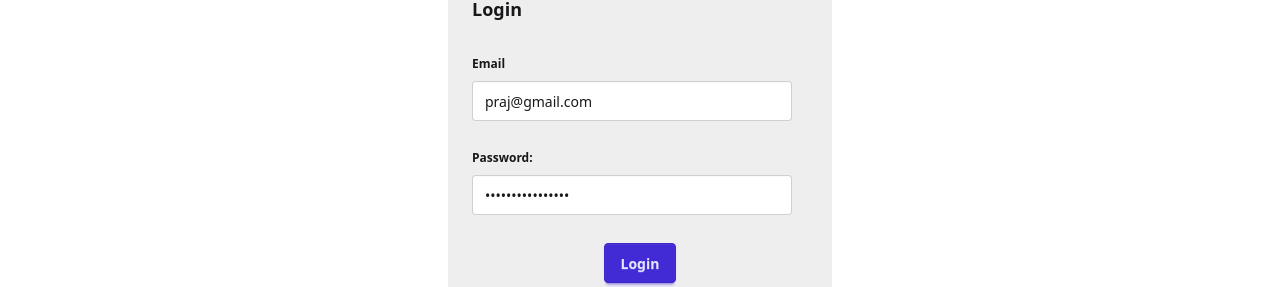
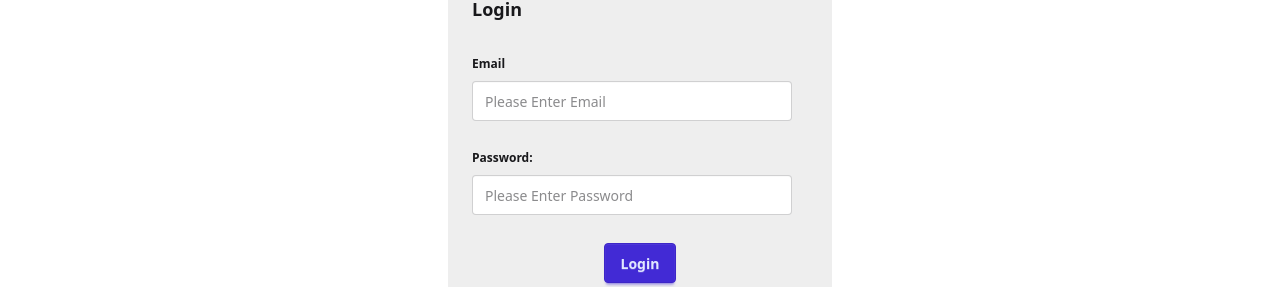
Before and after one commit to prajakta989/devHub-web, a React (Vite) app: page /login in a window 1280 px wide. Shown: the part 124-411 px from the top of the page. Built offline with nearby package versions, Linux system fonts and the light colour scheme; no server answers.

Commit message:
removed hardcoded values

```diff
--- a/src/components/Login.jsx
+++ b/src/components/Login.jsx
@@ -8,8 +8,8 @@ import { BASE_URL } from "../utils/constants";
 const Login = () => {
   const [firstname, setFirstname] = useState("");
   const [lastname, setLastname] = useState("");
-  const [emailId, setEmailId] = useState("praj@gmail.com");
-  const [password, setPassword] = useState("Newpassword@1234");
+  const [emailId, setEmailId] = useState("");
+  const [password, setPassword] = useState("");
   const [isLogin, setIsLogin] = useState(true);
   const [error, setError] = useState("");
   const dispatch = useDispatch();
```
